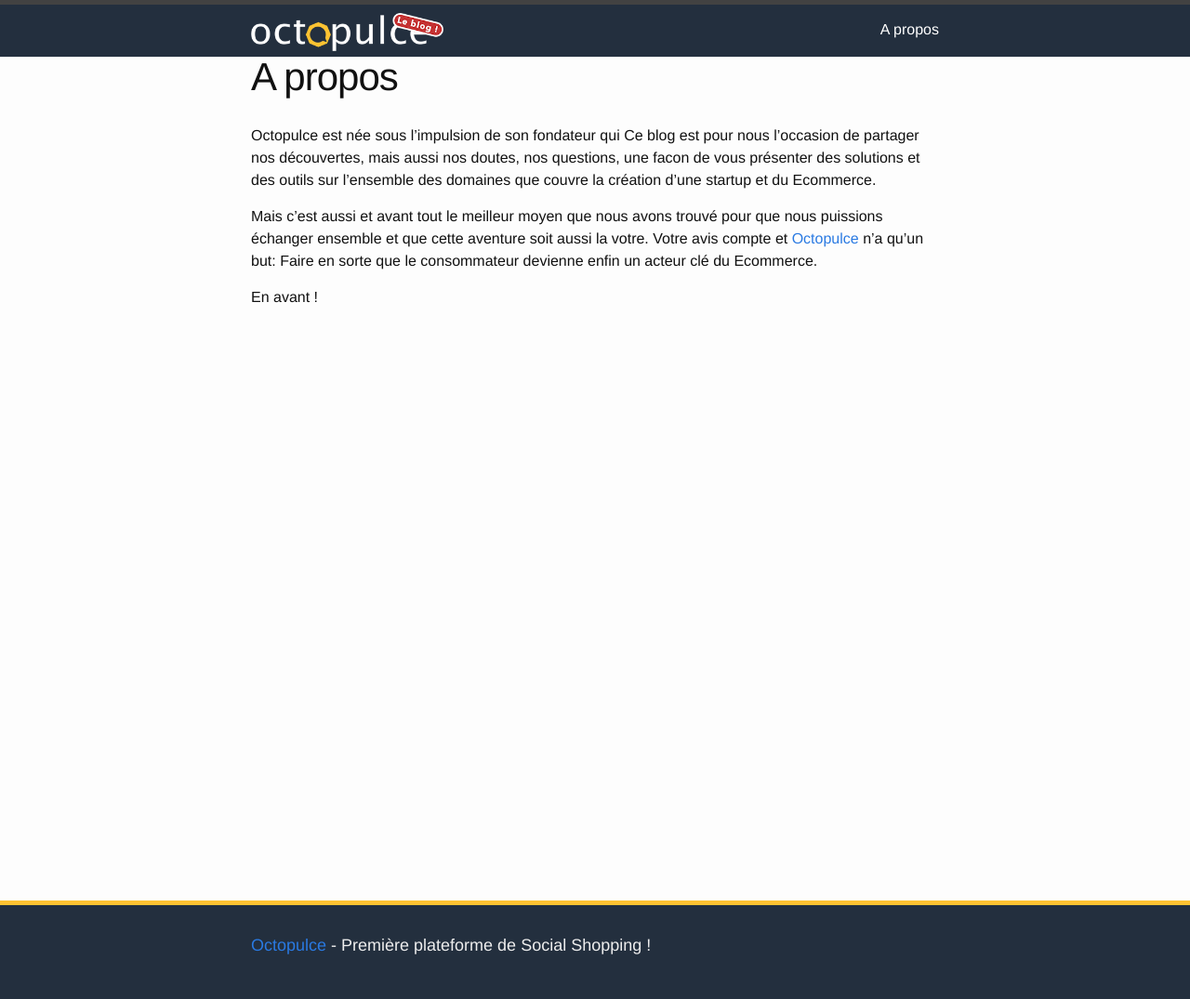
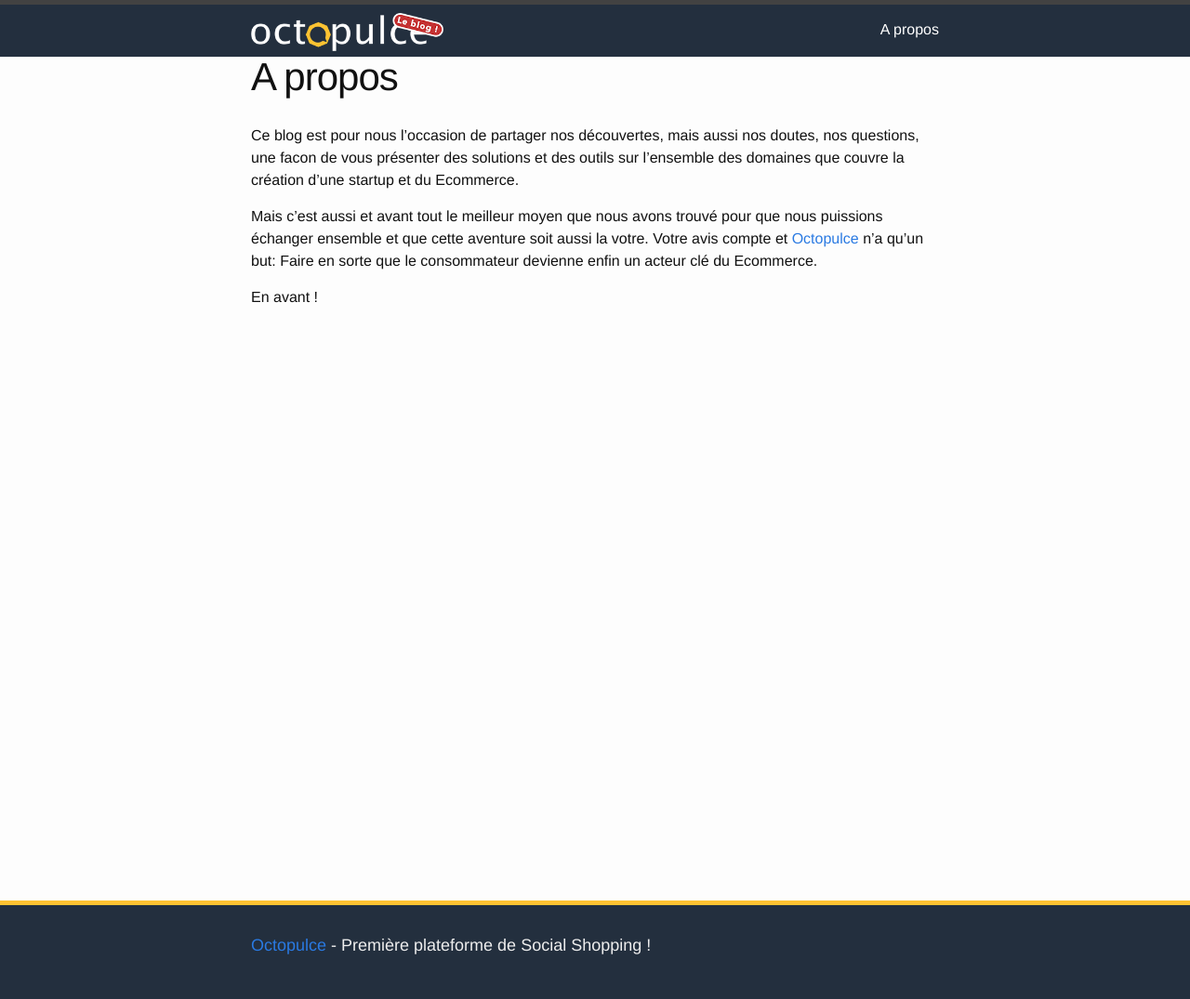
Before and after one commit to octopulce/octopulce.github.io, a Jekyll site: the page built from about.md, in a window 1280 px wide. Shown: the whole page at 93% size. Built offline with Jekyll 4.4.1, drawn with Linux system fonts in a browser that asks for light colours.

Commit message:
content update

```diff
--- a/about.md
+++ b/about.md
@@ -4,7 +4,6 @@ title: A propos
 permalink: /about/
 ---
 
-Octopulce est née sous l'impulsion de son fondateur qui
 Ce blog est pour nous l'occasion de partager nos découvertes, mais aussi nos doutes, nos questions, une facon de vous présenter des solutions et des outils sur l'ensemble des domaines que couvre la création d'une startup et du Ecommerce.
 
 Mais c'est aussi et avant tout le meilleur moyen que nous avons trouvé pour que nous puissions échanger ensemble et que cette aventure soit aussi la votre. Votre avis compte et [Octopulce](https://www.octopulce.com) n'a qu'un but: Faire en sorte que le consommateur devienne enfin un acteur clé du Ecommerce.
```
